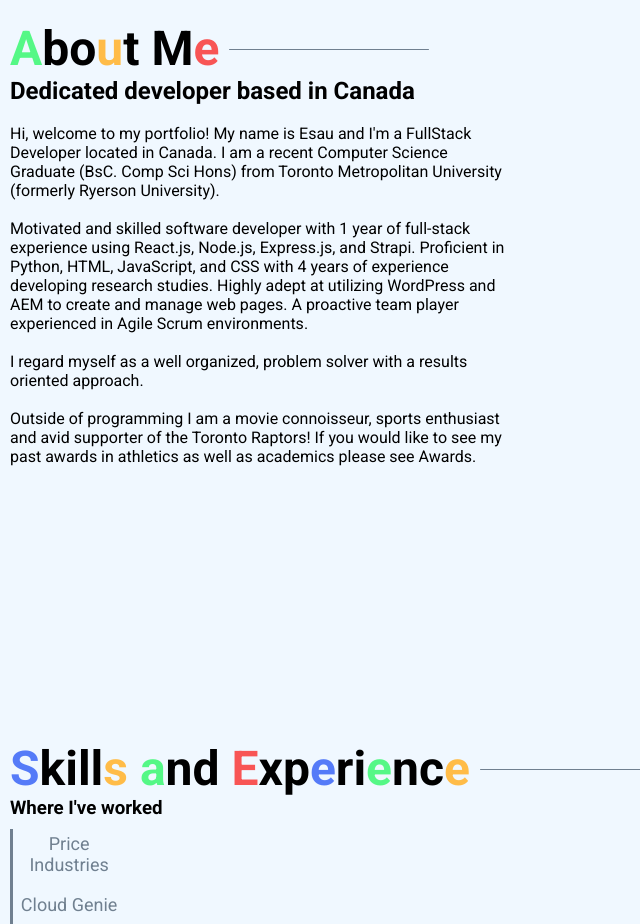
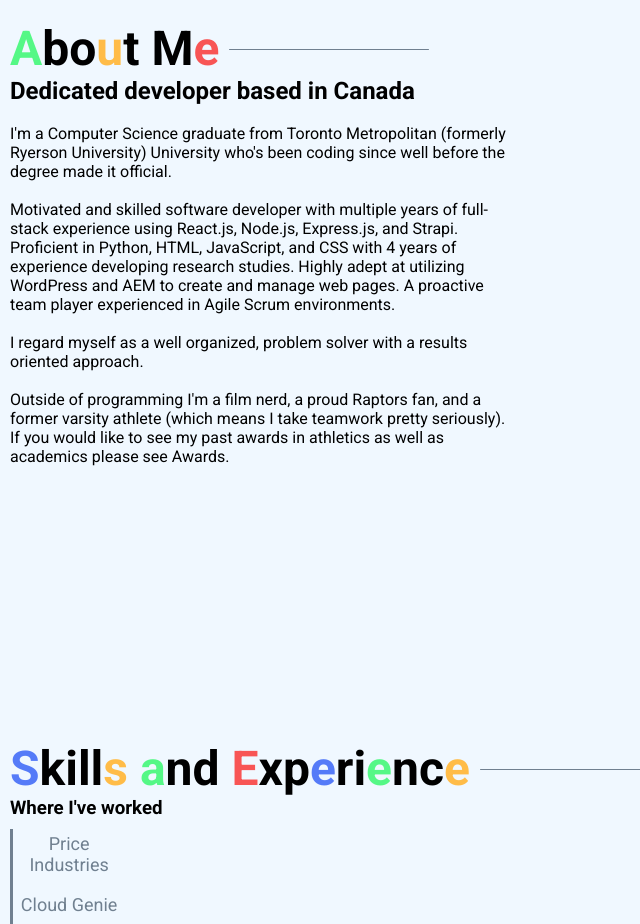
Before and after one commit to codehoover/personal_webpage, a Next.js app: page / in a window 1280 px wide. Shown: the part 880-1804 px from the top of the page, without its empty margins (0-640 px from the left). Built offline with nearby package versions, Linux system fonts and the light colour scheme.

Commit message:
removed tmu3 and added price

```diff
--- a/src/pages/main.js
+++ b/src/pages/main.js
@@ -24,21 +24,21 @@ export default function Main() {
     setNellie(true);
     setTmu(false);
     setTmu2(false);
-    setTmu3(false);
+    setPrice(false);
     setCG(false);
   };
   const handleTMU = () => {
     setNellie(false);
     setTmu(true);
     setTmu2(false);
-    setTmu3(false);
+    setPrice(false);
     setCG(false);
   };
   const handleTMU2 = () => {
     setNellie(false);
     setTmu(false);
     setTmu2(true);
-    setTmu3(false);
+    setPrice(false);
     setCG(false);
   };
 
@@ -46,14 +46,13 @@ export default function Main() {
     setNellie(false);
     setTmu(false);
     setTmu2(false);
-    setTmu3(false);
+    setPrice(false);
     setCG(true);
   };
   const handlePrice = () => {
     setNellie(false);
     setTmu(false);
     setTmu2(false);
-    setTmu3(false);
     setCG(false);
     setPrice(true);
   };
@@ -289,13 +288,12 @@ export default function Main() {
           <div className="aboutme_body">
             <div className="aboutme_desc">
               <p>
-                Hi, welcome to my portfolio! My name is Esau and I'm a FullStack
-                Developer located in Canada. I am a recent Computer Science
-                Graduate (BsC. Comp Sci Hons) from Toronto Metropolitan
-                University (formerly Ryerson University).
+                I'm a Computer Science graduate from Toronto Metropolitan
+                (formerly Ryerson University) University who's been coding since
+                well before the degree made it official.
                 <br />
                 <br />
-                Motivated and skilled software developer with 1 year of
+                Motivated and skilled software developer with multiple years of
                 full-stack experience using React.js, Node.js, Express.js, and
                 Strapi. Proficient in Python, HTML, JavaScript, and CSS with 4
                 years of experience developing research studies. Highly adept at
@@ -307,10 +305,10 @@ export default function Main() {
                 results oriented approach.
                 <br />
                 <br />
-                Outside of programming I am a movie connoisseur, sports
-                enthusiast and avid supporter of the Toronto Raptors! If you
-                would like to see my past awards in athletics as well as
-                academics please see <a href="#">Awards</a>. <br />
+                Outside of programming I'm a film nerd, a proud Raptors fan, and
+                a former varsity athlete (which means I take teamwork pretty
+                seriously). If you would like to see my past awards in athletics
+                as well as academics please see <a href="#">Awards</a>. <br />
                 <br />
                 <br />
               </p>
```
